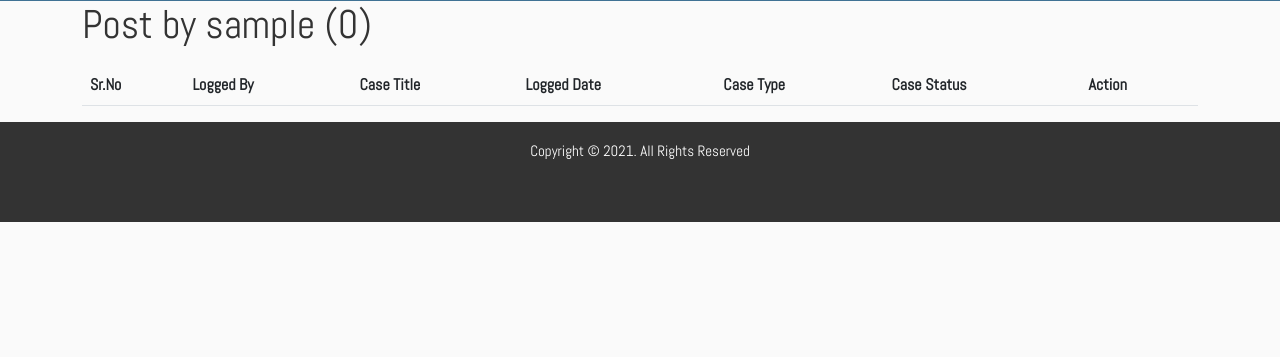
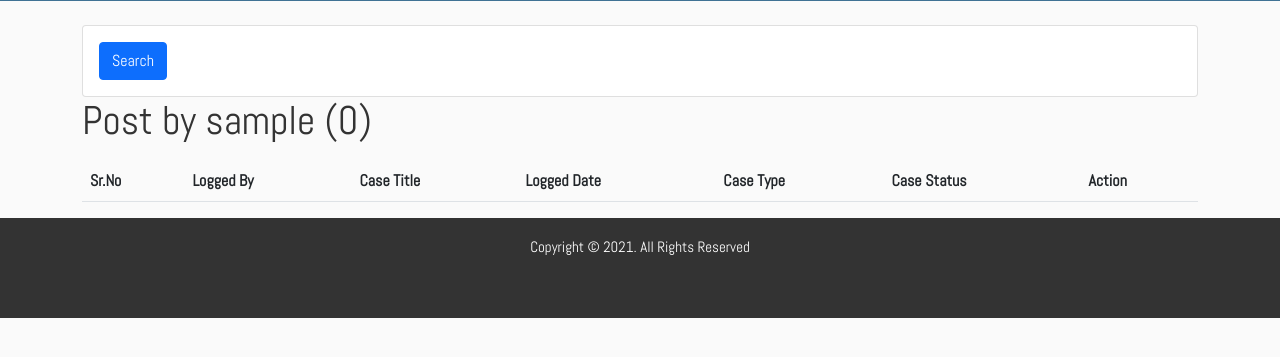
Before and after one commit to OkothPius/CRS, a Django app: a page that uses crime/templates/crime/user_logs.html in a window 1280 px wide. Shown: the part 145-502 px from the top of the page. Run offline with Django 3.2, Linux system fonts and the light colour scheme; tables that the repository leaves empty hold one stand-in row (values such as "Sample post"); data that the repository does not hold is empty; some libraries are stand-ins or nearby versions.

Commit message:
feat: update

```diff
--- a/crime/templates/crime/log_form.html
+++ b/crime/templates/crime/log_form.html
@@ -2,7 +2,7 @@
 {% load crispy_forms_tags %}
 {% block content %}
   <div class="content-section">
-    <form method="post">
+    <form method="post", enctype="multipart/form-data">
       {% csrf_token %}
       <fieldset class="form-group">
         <legend class="border-bottom mb-4">Crime Form</legend>
--- a/crime/templates/crime/user_logs.html
+++ b/crime/templates/crime/user_logs.html
@@ -1,6 +1,19 @@
 {% extends 'crime/base.html' %}
 
   {% block content%}
+  <br>
+  <div class="row">
+    <div class="col">
+      <div class="card card-body">
+        <form method="get">
+          {{myFilter.form}}
+          <button class="btn btn-primary" type="submit">
+            Search</button>
+        </form>
+      </div>
+    </div>
+  </div>
+
   <h1 class="mb-3">Post by {{ view.kwargs.username }} ({{ page_obj.paginator.count }})</h1>
 
     <table class="table table-hover">
```
